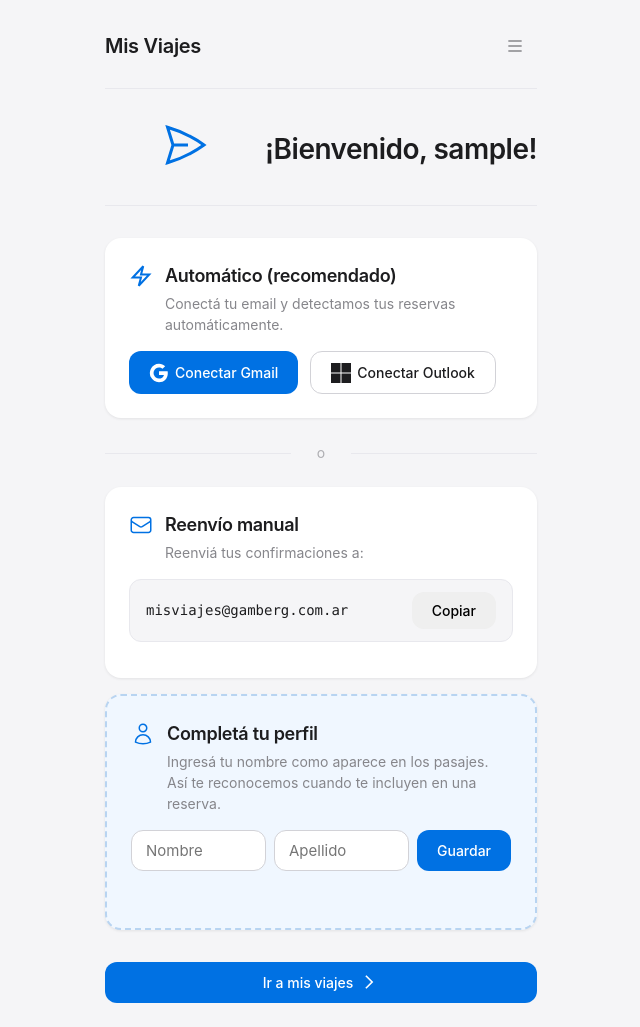
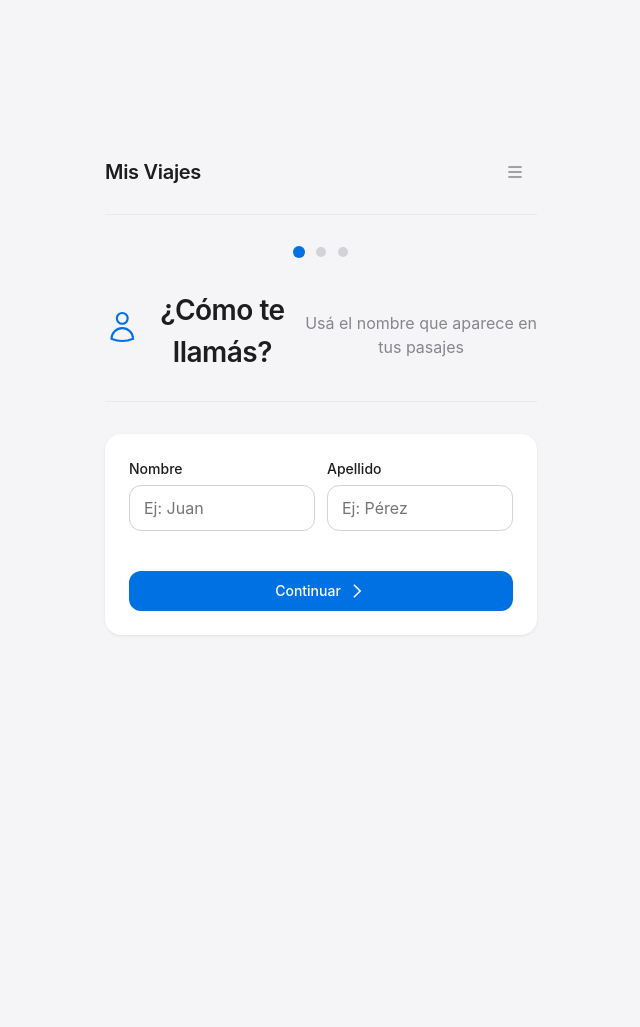
Before and after one commit to andygamberg/mi-agente-viajes, a Flask app: page /bienvenida in a window 1280 px wide. Shown: the whole page, without its empty margins (319-959 px from the left). After the commit the page ends 611 px from the top, so only its background shows below. Run offline with Flask 3, Linux system fonts and the light colour scheme; the visitor is signed in with stand-in values (Sample User, id 1).

Commit message:
feat: wizard onboarding 3 pasos (nombre, email, calendario)

```diff
--- a/templates/bienvenida.html
+++ b/templates/bienvenida.html
@@ -15,6 +15,47 @@ body {
     max-width: 480px;
 }
 
+/* Progress dots */
+.progress-dots {
+    display: flex;
+    justify-content: center;
+    gap: 12px;
+    margin-bottom: 32px;
+}
+
+.dot {
+    width: 10px;
+    height: 10px;
+    border-radius: 50%;
+    background: var(--border);
+    transition: all 0.3s;
+}
+
+.dot.active {
+    background: var(--accent);
+    transform: scale(1.2);
+}
+
+.dot.completed {
+    background: var(--success);
+}
+
+/* Steps */
+.step {
+    display: none;
+    animation: fadeIn 0.3s ease;
+}
+
+.step.active {
+    display: block;
+}
+
+@keyframes fadeIn {
+    from { opacity: 0; transform: translateY(10px); }
+    to { opacity: 1; transform: translateY(0); }
+}
+
+/* Header */
 .header {
     text-align: center;
     margin-bottom: 32px;
@@ -34,6 +75,12 @@ body {
     margin-bottom: 8px;
 }
 
+.header p {
+    color: var(--text-secondary);
+    font-size: 16px;
+}
+
+/* Card */
 .card {
     background: var(--bg-card);
     border-radius: var(--radius-lg);
@@ -42,39 +89,70 @@ body {
     box-shadow: 0 1px 3px rgba(0,0,0,0.08);
 }
 
-.card-header {
-    display: flex;
-    align-items: flex-start;
-    gap: 12px;
+/* Form */
+.form-group {
     margin-bottom: 16px;
 }
 
-.card-icon {
-    width: 24px;
-    height: 24px;
-    color: var(--accent);
-    flex-shrink: 0;
-    margin-top: 2px;
+.form-group label {
+    display: block;
+    font-size: 14px;
+    font-weight: 500;
+    margin-bottom: 6px;
+    color: var(--text);
 }
 
-.card-content h2 {
-    font-size: 18px;
-    font-weight: 600;
-    letter-spacing: -0.3px;
-    margin-bottom: 4px;
+.form-group input {
+    width: 100%;
+    padding: 12px 14px;
+    font-size: 16px;
+    border: 1px solid var(--border);
+    border-radius: var(--radius);
+    font-family: inherit;
+    box-sizing: border-box;
 }
 
-.card-content p {
-    font-size: 14px;
-    color: var(--text-secondary);
-    line-height: 1.5;
+.form-group input:focus {
+    outline: none;
+    border-color: var(--accent);
+    box-shadow: 0 0 0 3px rgba(0,113,227,0.1);
 }
 
-.card-actions {
+.form-row {
     display: flex;
     gap: 12px;
-    margin-top: 16px;
-    flex-wrap: wrap;
+}
+
+.form-row .form-group {
+    flex: 1;
+}
+
+input[name="nombre_pax"],
+input[name="apellido_pax"] {
+    text-transform: capitalize;
+}
+
+.error-msg {
+    color: var(--danger);
+    font-size: 13px;
+    margin-top: 6px;
+    display: none;
+}
+
+.error-msg.show {
+    display: block;
+}
+
+/* Buttons */
+.btn-full {
+    width: 100%;
+}
+
+.btn-group {
+    display: flex;
+    flex-direction: column;
+    gap: 12px;
+    margin-top: 24px;
 }
 
 .btn-icon {
@@ -82,203 +160,232 @@ body {
     height: 20px;
 }
 
-.divider {
-    text-align: center;
-    color: var(--text-muted);
-    font-size: 14px;
-    margin: 24px 0;
-    position: relative;
-}
-
-.divider::before,
-.divider::after {
-    content: '';
-    position: absolute;
-    top: 50%;
-    width: calc(50% - 30px);
-    height: 1px;
-    background: var(--border-light);
-}
-
-.divider::before { left: 0; }
-.divider::after { right: 0; }
-
-.email-box {
+/* Email options */
+.email-option {
+    display: flex;
+    align-items: center;
+    gap: 12px;
+    padding: 16px;
     background: var(--bg);
     border: 1px solid var(--border-light);
     border-radius: var(--radius);
-    padding: 12px 16px;
-    margin: 12px 0;
+    cursor: pointer;
+    transition: all 0.2s;
+    text-decoration: none;
+    color: var(--text);
+}
+
+.email-option:hover {
+    border-color: var(--accent);
+    background: var(--bg-card);
+}
+
+.email-option svg {
+    width: 28px;
+    height: 28px;
+    flex-shrink: 0;
+}
+
+.email-option-content h3 {
+    font-size: 16px;
+    font-weight: 500;
+    margin-bottom: 2px;
+}
+
+.email-option-content p {
+    font-size: 13px;
+    color: var(--text-secondary);
+}
+
+/* Calendar options */
+.calendar-options {
     display: flex;
-    align-items: center;
-    justify-content: space-between;
+    flex-direction: column;
     gap: 12px;
 }
 
-.email-box code {
-    font-family: 'SF Mono', Monaco, monospace;
-    font-size: 14px;
+.calendar-option {
+    display: flex;
+    align-items: center;
+    gap: 12px;
+    padding: 14px 16px;
+    background: var(--bg);
+    border: 1px solid var(--border-light);
+    border-radius: var(--radius);
+    cursor: pointer;
+    transition: all 0.2s;
+    text-decoration: none;
     color: var(--text);
-    flex: 1;
 }
 
-.tip-card {
-    background: #F0F7FF;
-    border: 2px dashed #B8D4F1;
+.calendar-option:hover {
+    border-color: var(--accent);
 }
 
-.form-inline {
-    display: flex;
-    gap: 8px;
-    margin-top: 16px;
-    flex-wrap: wrap;
+.calendar-option svg {
+    width: 24px;
+    height: 24px;
+    flex-shrink: 0;
 }
 
-.form-inline input {
-    flex: 1;
-    min-width: 120px;
-    padding: 10px 14px;
-    font-size: 15px;
-    border: 1px solid var(--border);
-    border-radius: var(--radius);
-    font-family: inherit;
+/* Skip link */
+.skip-link {
+    display: block;
+    text-align: center;
+    margin-top: 16px;
+    color: var(--text-muted);
+    font-size: 14px;
+    cursor: pointer;
 }
 
-.form-inline input:focus {
-    outline: none;
-    border-color: var(--accent);
-    box-shadow: 0 0 0 3px rgba(0,113,227,0.1);
+.skip-link:hover {
+    color: var(--text-secondary);
 }
 
-input[name="nombre_pax"],
-input[name="apellido_pax"] {
-    text-transform: capitalize;
-}
-
-.footer {
-    margin-top: 32px;
-}
-
-.btn-full {
-    width: 100%;
-}
-
-.checkmark {
-    display: inline-flex;
-    align-items: center;
-    gap: 6px;
+/* Success state */
+.success-icon {
+    width: 64px;
+    height: 64px;
     color: var(--success);
-    font-size: 14px;
-    font-weight: 500;
-    margin-top: 8px;
-    opacity: 0;
-    transition: opacity 0.3s;
-}
-
-.checkmark.show {
-    opacity: 1;
-}
-
-.checkmark svg {
-    width: 16px;
-    height: 16px;
+    margin: 0 auto 16px;
 }
 
 @media (max-width: 480px) {
-    .card-actions {
+    .form-row {
         flex-direction: column;
-    }
-    .card-actions .btn {
-        width: 100%;
+        gap: 0;
     }
 }
 {% endblock %}
 
 {% block content %}
-<!-- Header -->
+<!-- Progress dots -->
+<div class="progress-dots">
+    <div class="dot active" id="dot1"></div>
+    <div class="dot" id="dot2"></div>
+    <div class="dot" id="dot3"></div>
+</div>
+
+<!-- Step 1: Nombre -->
+<div class="step active" id="step1">
     <div class="header">
         <svg class="header-icon" viewBox="0 0 24 24" fill="none" stroke="currentColor" stroke-width="1.5">
-        <path d="M6 12L3.269 3.126A59.768 59.768 0 0121.485 12 59.77 59.77 0 013.27 20.876L5.999 12zm0 0h7.5"/>
+            <path d="M15.75 6a3.75 3.75 0 11-7.5 0 3.75 3.75 0 017.5 0zM4.501 20.118a7.5 7.5 0 0114.998 0A17.933 17.933 0 0112 21.75c-2.676 0-5.216-.584-7.499-1.632z"/>
         </svg>
-    <h1>¡Bienvenido, {{ current_user.nombre }}!</h1>
+        <h1>¿Cómo te llamás?</h1>
+        <p>Usá el nombre que aparece en tus pasajes</p>
     </div>
 
-<!-- Card: Automático (recomendado) -->
     <div class="card">
-    <div class="card-header">
-        <svg class="card-icon" viewBox="0 0 24 24" fill="none" stroke="currentColor" stroke-width="2">
-            <path d="M3.75 13.5l10.5-11.25L12 10.5h8.25L9.75 21.75 12 13.5H3.75z"/>
-        </svg>
-        <div class="card-content">
-            <h2>Automático (recomendado)</h2>
-            <p>Conectá tu email y detectamos tus reservas automáticamente.</p>
+        <form id="nombre-form">
+            <div class="form-row">
+                <div class="form-group">
+                    <label for="nombre_pax">Nombre</label>
+                    <input type="text" id="nombre_pax" name="nombre_pax"
+                           value="{{ current_user.nombre_pax or '' }}"
+                           placeholder="Ej: Juan" required>
+                </div>
+                <div class="form-group">
+                    <label for="apellido_pax">Apellido</label>
+                    <input type="text" id="apellido_pax" name="apellido_pax"
+                           value="{{ current_user.apellido_pax or '' }}"
+                           placeholder="Ej: Pérez" required>
                 </div>
             </div>
-    <div class="card-actions">
-        <a href="{{ url_for('gmail_oauth.conectar_gmail') }}" class="btn btn-primary">
-            <svg class="btn-icon" viewBox="0 0 24 24" fill="currentColor">
-                <path d="M22.56 12.25c0-.78-.07-1.53-.2-2.25H12v4.26h5.92c-.26 1.37-1.04 2.53-2.21 3.31v2.77h3.57c2.08-1.92 3.28-4.74 3.28-8.09z"/>
-                <path d="M12 23c2.97 0 5.46-.98 7.28-2.66l-3.57-2.77c-.98.66-2.23 1.06-3.71 1.06-2.86 0-5.29-1.93-6.16-4.53H2.18v2.84C3.99 20.53 7.7 23 12 23z"/>
-                <path d="M5.84 14.09c-.22-.66-.35-1.36-.35-2.09s.13-1.43.35-2.09V7.07H2.18C1.43 8.55 1 10.22 1 12s.43 3.45 1.18 4.93l2.85-2.22.81-.62z"/>
-                <path d="M12 5.38c1.62 0 3.06.56 4.21 1.64l3.15-3.15C17.45 2.09 14.97 1 12 1 7.7 1 3.99 3.47 2.18 7.07l3.66 2.84c.87-2.6 3.3-4.53 6.16-4.53z"/>
+            <div class="error-msg" id="nombre-error">Completá nombre y apellido para continuar</div>
+            <div class="btn-group">
+                <button type="submit" class="btn btn-primary btn-full">
+                    Continuar
+                    <svg class="btn-icon" viewBox="0 0 24 24" fill="none" stroke="currentColor" stroke-width="2">
+                        <path d="M8.25 4.5l7.5 7.5-7.5 7.5"/>
                     </svg>
-            Conectar Gmail
-        </a>
-        <a href="{{ url_for('microsoft_oauth.conectar_microsoft') }}" class="btn btn-secondary">
-            <svg class="btn-icon" viewBox="0 0 24 24" fill="currentColor">
-                <path d="M11.4 24H0V12.6h11.4V24zM24 24H12.6V12.6H24V24zM11.4 11.4H0V0h11.4v11.4zm12.6 0H12.6V0H24v11.4z"/>
-            </svg>
-            Conectar Outlook
-        </a>
+                </button>
+            </div>
+        </form>
     </div>
 </div>
 
-<!-- Divider -->
-<div class="divider">o</div>
-
-<!-- Card: Reenvío manual -->
-<div class="card">
-    <div class="card-header">
-        <svg class="card-icon" viewBox="0 0 24 24" fill="none" stroke="currentColor" stroke-width="1.5">
+<!-- Step 2: Email -->
+<div class="step" id="step2">
+    <div class="header">
+        <svg class="header-icon" viewBox="0 0 24 24" fill="none" stroke="currentColor" stroke-width="1.5">
             <path d="M21.75 6.75v10.5a2.25 2.25 0 01-2.25 2.25h-15a2.25 2.25 0 01-2.25-2.25V6.75m19.5 0A2.25 2.25 0 0019.5 4.5h-15a2.25 2.25 0 00-2.25 2.25m19.5 0v.243a2.25 2.25 0 01-1.07 1.916l-7.5 4.615a2.25 2.25 0 01-2.36 0L3.32 8.91a2.25 2.25 0 01-1.07-1.916V6.75"/>
         </svg>
-        <div class="card-content">
-            <h2>Reenvío manual</h2>
-            <p>Reenviá tus confirmaciones a:</p>
+        <h1>Conectá tu email</h1>
+        <p>Detectamos tus reservas automáticamente</p>
     </div>
+
+    <div class="card">
+        <a href="{{ url_for('gmail_oauth.conectar_gmail') }}" class="email-option">
+            <svg viewBox="0 0 24 24" fill="currentColor">
+                <path d="M22.56 12.25c0-.78-.07-1.53-.2-2.25H12v4.26h5.92c-.26 1.37-1.04 2.53-2.21 3.31v2.77h3.57c2.08-1.92 3.28-4.74 3.28-8.09z" fill="#4285F4"/>
+                <path d="M12 23c2.97 0 5.46-.98 7.28-2.66l-3.57-2.77c-.98.66-2.23 1.06-3.71 1.06-2.86 0-5.29-1.93-6.16-4.53H2.18v2.84C3.99 20.53 7.7 23 12 23z" fill="#34A853"/>
+                <path d="M5.84 14.09c-.22-.66-.35-1.36-.35-2.09s.13-1.43.35-2.09V7.07H2.18C1.43 8.55 1 10.22 1 12s.43 3.45 1.18 4.93l2.85-2.22.81-.62z" fill="#FBBC05"/>
+                <path d="M12 5.38c1.62 0 3.06.56 4.21 1.64l3.15-3.15C17.45 2.09 14.97 1 12 1 7.7 1 3.99 3.47 2.18 7.07l3.66 2.84c.87-2.6 3.3-4.53 6.16-4.53z" fill="#EA4335"/>
+            </svg>
+            <div class="email-option-content">
+                <h3>Gmail</h3>
+                <p>Conectar cuenta de Google</p>
             </div>
-    <div class="email-box">
-        <code id="email-address">misviajes@gamberg.com.ar</code>
-        <button class="btn btn-small" onclick="copyEmail()">Copiar</button>
+        </a>
+
+        <a href="{{ url_for('microsoft_oauth.conectar_microsoft') }}" class="email-option" style="margin-top: 12px;">
+            <svg viewBox="0 0 24 24" fill="currentColor">
+                <path d="M11.4 24H0V12.6h11.4V24z" fill="#00A4EF"/>
+                <path d="M24 24H12.6V12.6H24V24z" fill="#FFB900"/>
+                <path d="M11.4 11.4H0V0h11.4v11.4z" fill="#F25022"/>
+                <path d="M24 11.4H12.6V0H24v11.4z" fill="#7FBA00"/>
+            </svg>
+            <div class="email-option-content">
+                <h3>Outlook / Hotmail</h3>
+                <p>Conectar cuenta de Microsoft</p>
+            </div>
+        </a>
+
+        <span class="skip-link" onclick="goToStep(3)">Omitir por ahora</span>
     </div>
 </div>
 
-<!-- Card: Tip -->
-<div class="card tip-card">
-    <div class="card-header">
-        <svg class="card-icon" viewBox="0 0 24 24" fill="none" stroke="currentColor" stroke-width="1.5">
-            <path d="M15.75 6a3.75 3.75 0 11-7.5 0 3.75 3.75 0 017.5 0zM4.501 20.118a7.5 7.5 0 0114.998 0A17.933 17.933 0 0112 21.75c-2.676 0-5.216-.584-7.499-1.632z"/>
+<!-- Step 3: Calendario -->
+<div class="step" id="step3">
+    <div class="header">
+        <svg class="header-icon" viewBox="0 0 24 24" fill="none" stroke="currentColor" stroke-width="1.5">
+            <path d="M6.75 3v2.25M17.25 3v2.25M3 18.75V7.5a2.25 2.25 0 012.25-2.25h13.5A2.25 2.25 0 0121 7.5v11.25m-18 0A2.25 2.25 0 005.25 21h13.5A2.25 2.25 0 0021 18.75m-18 0v-7.5A2.25 2.25 0 015.25 9h13.5A2.25 2.25 0 0121 11.25v7.5"/>
         </svg>
-        <div class="card-content">
-            <h2>Completá tu perfil</h2>
-            <p>Ingresá tu nombre como aparece en los pasajes. Así te reconocemos cuando te incluyen en una reserva.</p>
-        </div>
-    </div>
-    <form class="form-inline" onsubmit="guardarNombrePax(event)">
-        <input type="text" id="nombre_pax" name="nombre_pax" placeholder="Nombre" value="{{ current_user.nombre_pax or '' }}">
-        <input type="text" id="apellido_pax" name="apellido_pax" placeholder="Apellido" value="{{ current_user.apellido_pax or '' }}">
-        <button type="submit" class="btn btn-primary">Guardar</button>
-    </form>
-    <div class="checkmark" id="checkmark">
-        <svg viewBox="0 0 24 24" fill="none" stroke="currentColor" stroke-width="2">
-            <path d="M9 12.75L11.25 15 15 9.75M21 12a9 9 0 11-18 0 9 9 0 0118 0z"/>
-        </svg>
-        Guardado
-    </div>
+        <h1>Sincronizá tu calendario</h1>
+        <p>Tus viajes aparecen automáticamente</p>
     </div>
 
-<!-- Footer -->
-<div class="footer">
+    <div class="card">
+        <div class="calendar-options">
+            <a href="webcal://mi-agente-viajes-454542398872.us-east1.run.app/calendar-feed/{{ current_user.calendar_token }}"
+               class="calendar-option">
+                <svg viewBox="0 0 24 24" fill="none" stroke="currentColor" stroke-width="1.5">
+                    <path d="M6.75 3v2.25M17.25 3v2.25M3 18.75V7.5a2.25 2.25 0 012.25-2.25h13.5A2.25 2.25 0 0121 7.5v11.25m-18 0A2.25 2.25 0 005.25 21h13.5A2.25 2.25 0 0021 18.75m-18 0v-7.5A2.25 2.25 0 015.25 9h13.5A2.25 2.25 0 0121 11.25v7.5"/>
+                </svg>
+                Apple Calendar
+            </a>
+
+            <a href="https://calendar.google.com/calendar/r?cid=webcal://mi-agente-viajes-454542398872.us-east1.run.app/calendar-feed/{{ current_user.calendar_token }}"
+               class="calendar-option" target="_blank">
+                <svg viewBox="0 0 24 24" fill="currentColor">
+                    <path d="M22.56 12.25c0-.78-.07-1.53-.2-2.25H12v4.26h5.92c-.26 1.37-1.04 2.53-2.21 3.31v2.77h3.57c2.08-1.92 3.28-4.74 3.28-8.09z" fill="#4285F4"/>
+                    <path d="M12 23c2.97 0 5.46-.98 7.28-2.66l-3.57-2.77c-.98.66-2.23 1.06-3.71 1.06-2.86 0-5.29-1.93-6.16-4.53H2.18v2.84C3.99 20.53 7.7 23 12 23z" fill="#34A853"/>
+                </svg>
+                Google Calendar
+            </a>
+
+            <a href="https://outlook.live.com/calendar/0/addfromweb?url=https://mi-agente-viajes-454542398872.us-east1.run.app/calendar-feed/{{ current_user.calendar_token }}"
+               class="calendar-option" target="_blank">
+                <svg viewBox="0 0 24 24" fill="currentColor">
+                    <path d="M11.4 24H0V12.6h11.4V24z" fill="#00A4EF"/>
+                    <path d="M24 24H12.6V12.6H24V24z" fill="#FFB900"/>
+                </svg>
+                Outlook Calendar
+            </a>
+        </div>
+
+        <div class="btn-group">
             <a href="{{ url_for('viajes.index') }}" class="btn btn-primary btn-full">
                 Ir a mis viajes
                 <svg class="btn-icon" viewBox="0 0 24 24" fill="none" stroke="currentColor" stroke-width="2">
@@ -286,51 +393,64 @@ input[name="apellido_pax"] {
                 </svg>
             </a>
         </div>
+    </div>
+</div>
 {% endblock %}
 
 {% block scripts %}
-function copyEmail() {
-    const email = document.getElementById('email-address').textContent;
-    navigator.clipboard.writeText(email).then(() => {
-        const btn = event.target;
-        const originalText = btn.textContent;
-        btn.textContent = '¡Copiado!';
-        btn.style.color = 'var(--success)';
-        setTimeout(() => {
-            btn.textContent = originalText;
-            btn.style.color = '';
-        }, 2000);
-    });
+let currentStep = 1;
+
+function goToStep(step) {
+    // Update dots
+    for (let i = 1; i <= 3; i++) {
+        const dot = document.getElementById('dot' + i);
+        const stepEl = document.getElementById('step' + i);
+
+        dot.classList.remove('active', 'completed');
+        stepEl.classList.remove('active');
+
+        if (i < step) {
+            dot.classList.add('completed');
+        } else if (i === step) {
+            dot.classList.add('active');
+            stepEl.classList.add('active');
+        }
     }
 
-function guardarNombrePax(event) {
-    event.preventDefault();
+    currentStep = step;
+}
+
+// Step 1: Guardar nombre
+document.getElementById('nombre-form').addEventListener('submit', function(e) {
+    e.preventDefault();
 
     const nombre = document.getElementById('nombre_pax').value.trim();
     const apellido = document.getElementById('apellido_pax').value.trim();
+    const errorEl = document.getElementById('nombre-error');
 
+    if (!nombre || !apellido) {
+        errorEl.classList.add('show');
+        return;
+    }
+
+    errorEl.classList.remove('show');
+
+    // Guardar en backend
     fetch('/api/guardar-nombre-pax', {
         method: 'POST',
-        headers: {
-            'Content-Type': 'application/json',
-        },
-        body: JSON.stringify({
-            nombre_pax: nombre,
-            apellido_pax: apellido
-        })
+        headers: { 'Content-Type': 'application/json' },
+        body: JSON.stringify({ nombre_pax: nombre, apellido_pax: apellido })
     })
     .then(response => response.json())
     .then(data => {
         if (data.success) {
-            const checkmark = document.getElementById('checkmark');
-            checkmark.classList.add('show');
-            setTimeout(() => {
-                checkmark.classList.remove('show');
-            }, 3000);
+            goToStep(2);
         }
     })
     .catch(error => {
         console.error('Error:', error);
+        // Continuar igual si falla
+        goToStep(2);
     });
-}
+});
 {% endblock %}
```
Lines whose indentation alone changed are shown as unchanged.
